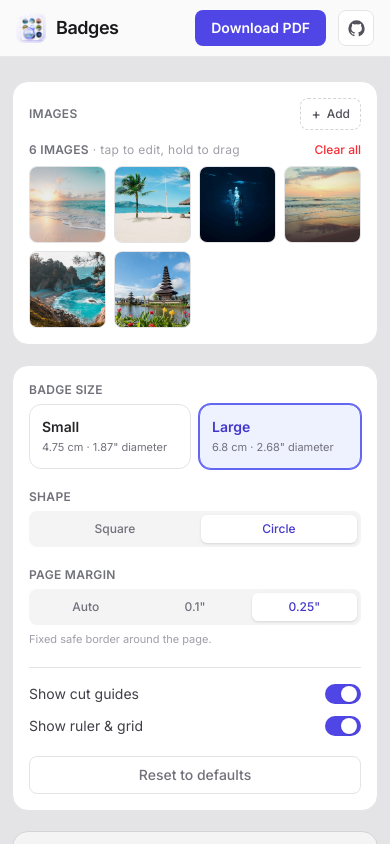
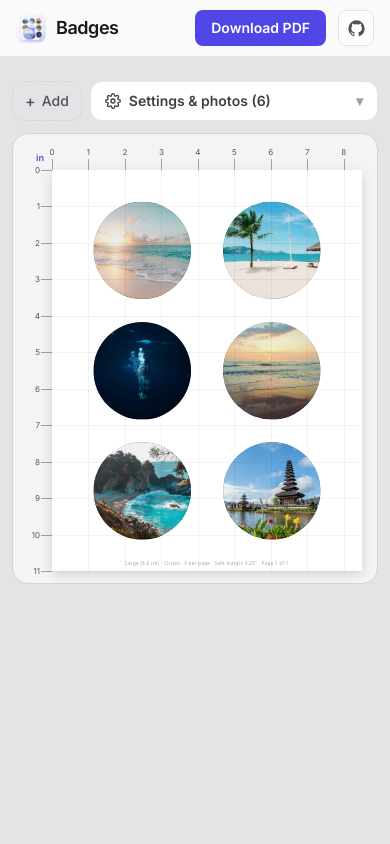
Before and after one commit to bunlongheng/badges, a Next.js app: page / in a window 390 px wide. Both pictures are taken after a click on the button 71 px from the left and 713 px from the top of the page. Shown: the top 844 px of the page. Built offline with nearby package versions, Linux system fonts and the light colour scheme.

Commit message:
feat: phone shows preview first, photos + controls in a Settings drawer
On phone, hide the images tray and controls behind a collapsible 'Settings &
photos' toolbar so the first page is visible immediately after import. Desktop
keeps the 3-pane layout.

```diff
--- a/app/page.tsx
+++ b/app/page.tsx
@@ -23,6 +23,7 @@ export default function Home() {
   const addInputRef = useRef<HTMLInputElement>(null);
   const [busy, setBusy] = useState(false);
   const [flash, setFlash] = useState(0);
+  const [mobileOpen, setMobileOpen] = useState(false); // phone: settings + photos drawer
   const [drag, setDrag] = useState<{ active: boolean; count: number }>({
     active: false,
     count: 0,
@@ -392,9 +393,67 @@ export default function Home() {
             </section>
           </>
         ) : (
+          <>
+            <input
+              ref={addInputRef}
+              type="file"
+              accept="image/*,.heic,.heif,.HEIC,.HEIF,image/heic,image/heif"
+              multiple
+              className="hidden"
+              onChange={(e) => {
+                if (e.target.files) add(e.target.files);
+                e.target.value = "";
+              }}
+            />
+
+            {/* Phone: compact toolbar, preview shows immediately below */}
+            <div className="mb-3 flex items-center gap-2 lg:hidden">
+              <button
+                type="button"
+                onClick={() => addInputRef.current?.click()}
+                className="inline-flex h-10 items-center gap-1.5 rounded-xl border border-dashed border-zinc-300 px-3 text-sm font-medium text-zinc-600"
+              >
+                <span className="text-base leading-none">+</span> Add
+              </button>
+              <button
+                type="button"
+                onClick={() => setMobileOpen((o) => !o)}
+                className="inline-flex h-10 flex-1 items-center justify-between rounded-xl border border-zinc-200 bg-white px-3.5 text-sm font-semibold text-zinc-700"
+              >
+                <span className="flex items-center gap-2">
+                  <svg width="16" height="16" viewBox="0 0 24 24" fill="none" stroke="currentColor" strokeWidth="2" strokeLinecap="round" strokeLinejoin="round">
+                    <circle cx="12" cy="12" r="3" />
+                    <path d="M19.4 15a1.65 1.65 0 0 0 .33 1.82l.06.06a2 2 0 1 1-2.83 2.83l-.06-.06a1.65 1.65 0 0 0-1.82-.33 1.65 1.65 0 0 0-1 1.51V21a2 2 0 0 1-4 0v-.09A1.65 1.65 0 0 0 9 19.4a1.65 1.65 0 0 0-1.82.33l-.06.06a2 2 0 1 1-2.83-2.83l.06-.06a1.65 1.65 0 0 0 .33-1.82 1.65 1.65 0 0 0-1.51-1H3a2 2 0 0 1 0-4h.09A1.65 1.65 0 0 0 4.6 9a1.65 1.65 0 0 0-.33-1.82l-.06-.06a2 2 0 1 1 2.83-2.83l.06.06a1.65 1.65 0 0 0 1.82.33H9a1.65 1.65 0 0 0 1-1.51V3a2 2 0 0 1 4 0v.09a1.65 1.65 0 0 0 1 1.51 1.65 1.65 0 0 0 1.82-.33l.06-.06a2 2 0 1 1 2.83 2.83l-.06.06a1.65 1.65 0 0 0-.33 1.82V9a1.65 1.65 0 0 0 1.51 1H21a2 2 0 0 1 0 4h-.09a1.65 1.65 0 0 0-1.51 1z" />
+                  </svg>
+                  Settings &amp; photos ({images.length})
+                </span>
+                <span className="text-zinc-400">{mobileOpen ? "▲" : "▾"}</span>
+              </button>
+            </div>
+            {converting > 0 && (
+              <div className="mb-3 lg:hidden">
+                <Converting count={converting} compact />
+              </div>
+            )}
+
+            {/* Phone: collapsible photos + controls */}
+            {mobileOpen && (
+              <div className="mb-4 space-y-4 lg:hidden">
+                <div className="rounded-2xl border border-zinc-200 bg-white p-4">
+                  <h2 className="mb-2 text-xs font-semibold uppercase tracking-wide text-zinc-500">
+                    Photos
+                  </h2>
+                  <ImageTray images={images} onRemove={remove} onMove={move} onClear={clear} />
+                </div>
+                <div className="rounded-2xl border border-zinc-200 bg-white p-4">
+                  <Controls settings={settings} update={update} reset={reset} />
+                </div>
+              </div>
+            )}
+
           <div className="grid grid-cols-1 items-start gap-5 lg:grid-cols-[340px_minmax(0,1fr)_300px]">
-            {/* Left panel: images */}
-            <aside className="no-print order-1 rounded-2xl border border-zinc-200 bg-white p-4 lg:sticky lg:top-20">
+            {/* Left panel: images (desktop only) */}
+            <aside className="no-print hidden rounded-2xl border border-zinc-200 bg-white p-4 lg:sticky lg:top-20 lg:block">
               <div className="mb-3 flex items-center justify-between">
                 <h2 className="text-xs font-semibold uppercase tracking-wide text-zinc-500">
                   Images
@@ -407,23 +466,12 @@ export default function Home() {
                   <span className="text-sm leading-none">+</span> Add
                 </button>
               </div>
-              <input
-                ref={addInputRef}
-                type="file"
-                accept="image/*,.heic,.heif,.HEIC,.HEIF,image/heic,image/heif"
-                multiple
-                className="hidden"
-                onChange={(e) => {
-                  if (e.target.files) add(e.target.files);
-                  e.target.value = "";
-                }}
-              />
               {converting > 0 && <Converting count={converting} compact />}
               <ImageTray images={images} onRemove={remove} onMove={move} onClear={clear} />
             </aside>
 
-            {/* Center panel: preview stage */}
-            <section className="order-3 overflow-x-auto rounded-2xl border border-zinc-300 bg-zinc-100 p-3 sm:p-4 lg:order-2">
+            {/* Center panel: preview stage (first on phone) */}
+            <section className="overflow-x-auto rounded-2xl border border-zinc-300 bg-zinc-100 p-3 sm:p-4 lg:order-2">
               <div ref={stageRef} className="print-root">
                 <div ref={sheetsRef} className="flex flex-col items-center gap-6">
                   {pages.map((page, i) => (
@@ -447,11 +495,12 @@ export default function Home() {
               </div>
             </section>
 
-            {/* Right panel: controls */}
-            <aside className="no-print order-2 rounded-2xl border border-zinc-200 bg-white p-4 lg:order-3 lg:sticky lg:top-20">
+            {/* Right panel: controls (desktop only) */}
+            <aside className="no-print hidden rounded-2xl border border-zinc-200 bg-white p-4 lg:order-3 lg:sticky lg:top-20 lg:block">
               <Controls settings={settings} update={update} reset={reset} />
             </aside>
           </div>
+          </>
         )}
       </main>
     </div>
```
